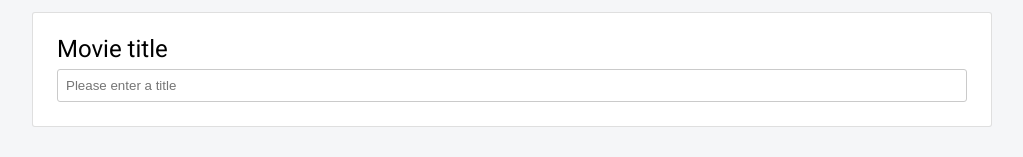
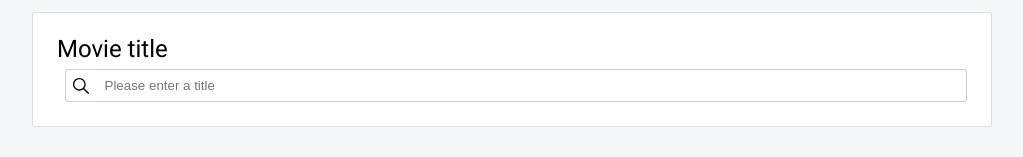
Before and after one commit to Buraisx/the-shoppies, a React (Create React App) app: page / in a window 1280 px wide. Shown: the part 148-305 px from the top of the page, without its empty margins (128-1151 px from the left). Built offline with nearby package versions, Linux system fonts and the light colour scheme.

Commit message:
feat: add loupe icon for search bar - add spinner for loading states

```diff
--- a/src/App.js
+++ b/src/App.js
@@ -13,7 +13,7 @@ const App = () => {
   );
   const [results, setResults] = useState([]);
   const [term, setTerm] = useState('');
-
+  const [isLoading, setLoading] = useState(false);
 
   /**
    * Queries the term entered in the search bar
@@ -23,9 +23,10 @@ const App = () => {
     setTerm(searchTerm);
     // only search if an input exists
     if(searchTerm.length > 0) {
+      setLoading(true);
       const response = await fetch(`http://www.omdbapi.com/?s=${term}&apikey=${process.env.REACT_APP_OMDB_API_KEY}&type=movie&page=1`);
       const data = await response.json();
-
+      setLoading(false);
       if(data["Response"] === "True") {
         setResults(data["Search"]);
       }
@@ -76,6 +77,7 @@ const App = () => {
         term={term}
         addNomination={addNomination}
         nominations={nominations}
+        isLoading={isLoading}
       />
       <NominationsContainer
         nominations={nominations}
--- a/src/App.scss
+++ b/src/App.scss
@@ -62,15 +62,39 @@ button {
       margin: 0.5rem;
     }
   }
+  &__title {
+    display:inline-block;
+  }
 }
 .search-bar {
   width: 100%;
   &__input {
     width: 100%;
-    margin-top: 0.5rem;
     padding: 0.5rem 0.5rem;
     border: 1px solid #cacaca;
+    border-top-right-radius: 3px;
+    border-bottom-right-radius: 3px;
+    border-left: none;
+    &:focus {
+      outline: none;
+    }
+  }
+  &__container {
+    margin-top: 0.5rem;
+    display:flex;
+    justify-content: center;
+    align-items: center;
+  }
+  &__submit {
     border-radius: 3px;
+    border-top-right-radius: 0;
+    border-bottom-right-radius: 0;
+    border-right: none;
+    padding: 10px;
+    height:33px;
+    width:2rem;
+    background: transparent url('./assets/loupe.svg') no-repeat center;
+    background-size: 1rem;
   }
 }
 
@@ -97,3 +121,18 @@ button {
   background-color: #28a74585;
   border: 1px solid #28a745;
 }
+
+.spinner {
+  border: 5px solid #dbdbdb; /* Light grey */
+  border-top: 5px solid #3498db; /* Blue */
+  border-radius: 50%;
+  width: 1.5rem;
+  height: 1.5rem;
+  animation: spin 2s linear infinite;
+  display:inline-block;
+}
+
+@keyframes spin {
+  0% { transform: rotate(0deg); }
+  100% { transform: rotate(360deg); }
+}
--- a/src/components/NominationsContainer.js
+++ b/src/components/NominationsContainer.js
@@ -1,9 +1,12 @@
 import React from 'react';
+
 /**
- *
+ * Nominations component
+ * contains list of nominated movies
  * @param {array} results
  * @param {string} term
  * @param {function} changeNomination
+ *s
  */
 const NominationsContainer = ({ nominations, removeNomination }) => {
   return (
--- a/src/components/ResultsContainer.js
+++ b/src/components/ResultsContainer.js
@@ -1,15 +1,21 @@
 import React from 'react';
+
 /**
  *
+ * Search results component
+ * Displays list of movies
  * @param {array} results
  * @param {string} term
  * @param {function} changeNomination
+ *
  */
-const ResultsContainer = ({ results, term, addNomination, nominations}) => {
-
+const ResultsContainer = ({ results, term, addNomination, nominations, isLoading}) => {
   return (
     <section className="card results">
-      <h2>{term.length > 0 ? `Results for "${term}"`: " Search Results"}</h2>
+      <h2 className="card__title">{term.length > 0 ? `Results for "${term}"`: " Search Results"}</h2>
+      {
+        isLoading ? <div className="spinner"></div> : null
+      }
       <ul className="card__list">
         {
           results.map((movie) => (
--- a/src/components/SearchBar.js
+++ b/src/components/SearchBar.js
@@ -11,6 +11,8 @@ const SearchBar = ({queryTerm, term}) => {
     <section className="card search-bar">
       <form onSubmit={(e) => e.preventDefault()}>
         <label htmlFor="search-term">Movie title</label>
+        <div className="search-bar__container">
+          <button type="submit" className="search-bar__submit"></button>
           <input
             id="search-term"
             name="search-term"
@@ -20,6 +22,7 @@ const SearchBar = ({queryTerm, term}) => {
             placeholder="Please enter a title"
             onChange={e => queryTerm(e.target.value)}
           />
+        </div>
       </form>
     </section>
   );
```
Also changed, not shown: src/components/Spinner.js (added, +16 -0 lines), src/assets/loupe.svg (added). Lines whose indentation alone changed are shown as unchanged.
